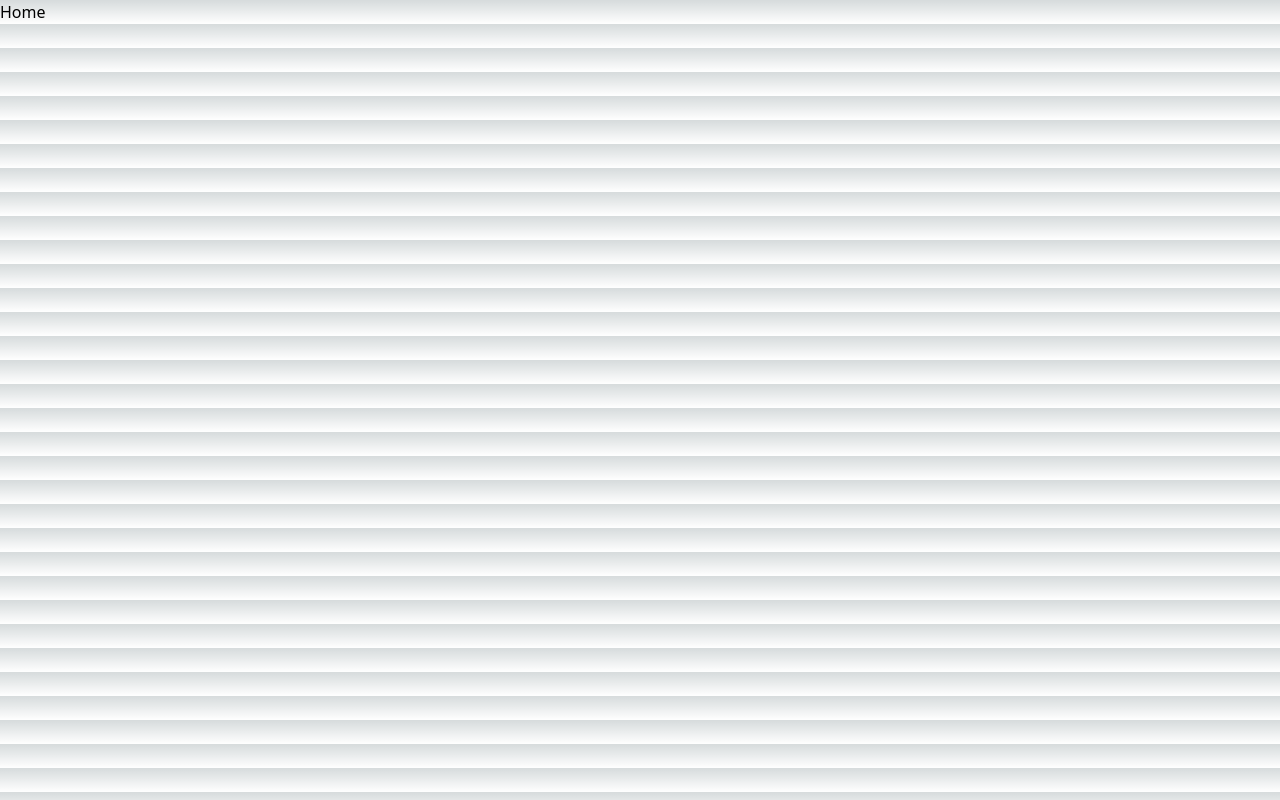
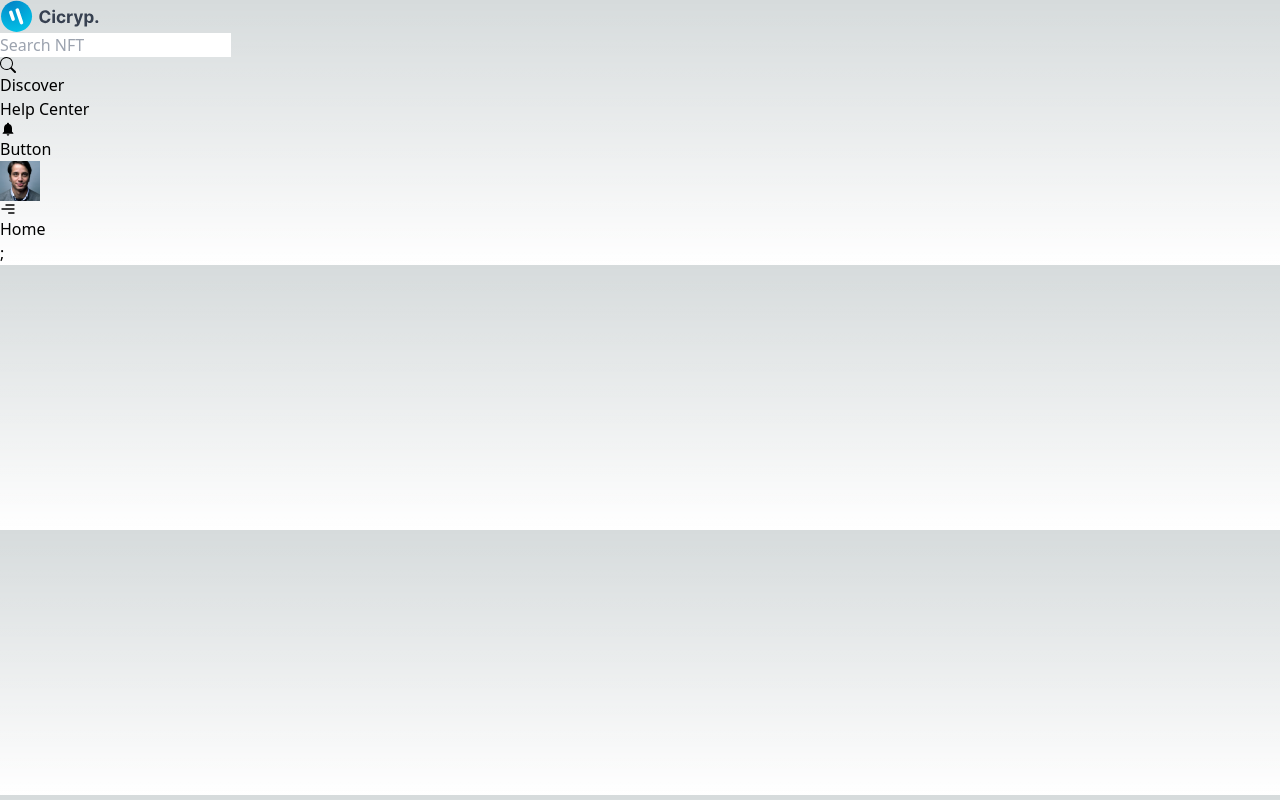
Before and after one commit to KiranRaj27/NFT-Marketplace-UI, a Next.js app: page / in a window 1280 px wide. Built offline with nearby package versions, Linux system fonts and the light colour scheme.

Commit message:
Basic navbar markup

```diff
--- a/components/Navbar/Navbar.jsx
+++ b/components/Navbar/Navbar.jsx
@@ -38,6 +38,36 @@ const Navbar = () => {
     }
   };
 
+  const openNotification = () => {
+    if (!notification) {
+      setNotification(true);
+      setDiscover(false);
+      setHelp(false);
+      setProfile(false);
+    } else {
+      setNotification(false);
+    }
+  };
+
+  const openProfile = () => {
+    if (!profile) {
+      setProfile(true);
+      setNotification(false);
+      setDiscover(false);
+      setHelp(false);
+    } else {
+      setProfile(false);
+    }
+  };
+
+  const openSideBar = () => {
+    if (!openSideMenu) {
+      setOpenSideMenu(true);
+    } else {
+      setOpenSideMenu(false);
+    }
+  };
+
   return (
     <div className={Style.navbar}>
       <div className={Style.navbar_container}>
@@ -60,13 +90,67 @@ const Navbar = () => {
 
         <div className={Style.navbar_container_right}>
           <div className={Style.navbar_container_right_discover}>
-            <p onClick={(e) => {}}>Discover</p>
-            <div className={Style.navbar_container_right_discover_box}>
-              <Discover />
-            </div>
+            <p
+              onClick={(e) => {
+                openMenu(e);
+              }}
+            >
+              Discover
+            </p>
+            {discover && (
+              <div className={Style.navbar_container_right_discover_box}>
+                <Discover />
+              </div>
+            )}
+          </div>
+
+          <div className={Style.navbar_container_right_help}>
+            <p onClick={(e) => openMenu(e)}>Help Center</p>
+            {help && (
+              <div className={Style.navbar_container_right_help_box}></div>
+            )}
           </div>
         </div>
+
+        <div className={Style.navbar_container_right_notify}>
+          <MdNotifications
+            className={Style.notify}
+            onClick={(e) => openNotification}
+          />
+          {notification && <Notification />}
+        </div>
+
+        <div className={Style.navbar_container_right_button}>
+          <Button btnText="Create" />
+        </div>
+
+        <div className={Style.navbar_container_right_profile_box}>
+          <div className={Style.navbar_container_right_profile}>
+            <Image
+              src={Images.user1}
+              alt="Profile"
+              width={40}
+              height={40}
+              onClick={() => openProfile()}
+              className={Style.navbar_container_right_profile}
+            />
+            {profile && <Profile />}
+          </div>
+        </div>
+
+        <div className={Style.navbar_container_right_menuBtn}>
+          <CgMenuRight
+            className={Style.menuIcon}
+            onClick={() => openSideBar()}
+          />
+        </div>
       </div>
+
+      {openSideMenu && (
+        <div className={Style.SideBar}>
+          <SideBar setOpenSideMenu={setOpenSideMenu} />
+        </div>
+      )}
     </div>
   );
 };
--- a/components/componentindex.js
+++ b/components/componentindex.js
@@ -1,3 +1,5 @@
 import Button from "./Button/Button";
 import Footer from "./Footer/Footer";
 import Navbar from "./Navbar/Navbar";
+
+export { Button, Footer, Navbar };
--- a/src/pages/_app.js
+++ b/src/pages/_app.js
@@ -1,7 +1,14 @@
 import "@/styles/globals.css";
 
+import { Navbar } from "../../components/componentindex";
+
 const App = ({ Component, pageProps }) => {
-  return <Component {...pageProps} />;
+  return (
+    <div>
+      <Navbar />
+      <Component {...pageProps} />;
+    </div>
+  );
 };
 
 export default App;
```
